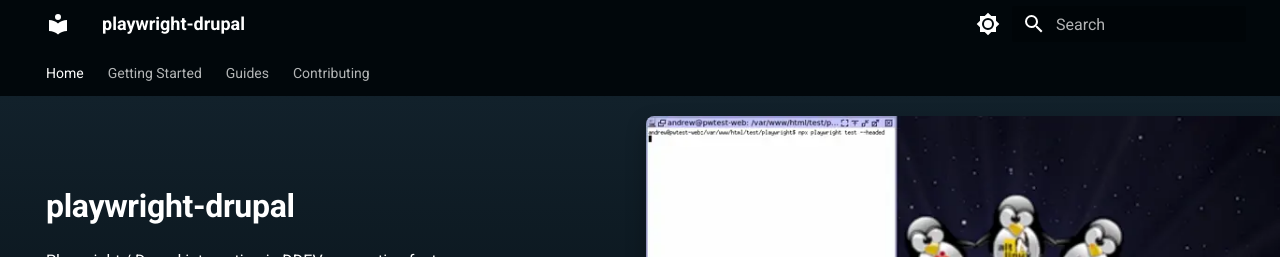
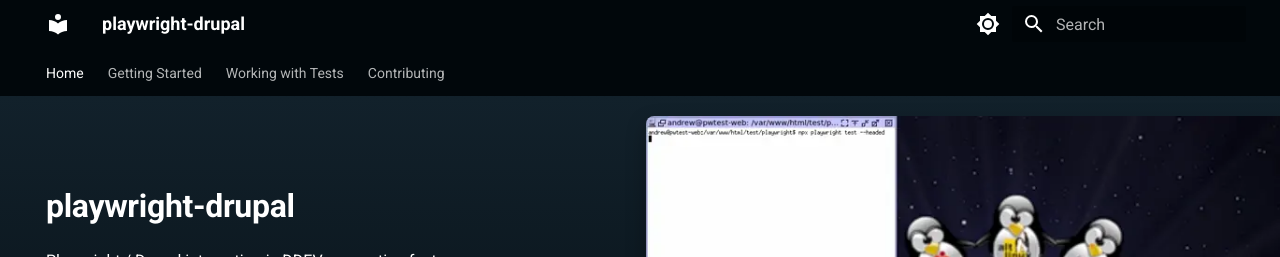
Before and after one commit to Lullabot/playwright-drupal, an MkDocs documentation site: the page built from docs/index.md, in a window 1280 px wide. Shown: the top 257 px of the page. Built offline with MkDocs 1.6.1 and Material for MkDocs 9.7.7, drawn with Linux system fonts in a browser that asks for light colours; the version menu is left out.

Commit message:
docs: rename Guides to Working with Tests

```diff
--- a/mkdocs.yml
+++ b/mkdocs.yml
@@ -57,7 +57,7 @@ nav:
     - About playwright-drupal: getting-started/index.md
     - Installation: getting-started/installation.md
     - Playwright Configuration: getting-started/playwright-configuration.md
-  - Guides:
+  - Working with Tests:
     - Writing Tests: guides/writing-tests.md
     - Debugging Tests: guides/debugging-tests.md
     - Drupal Testing Utilities: guides/drupal-testing-utilities.md
```
